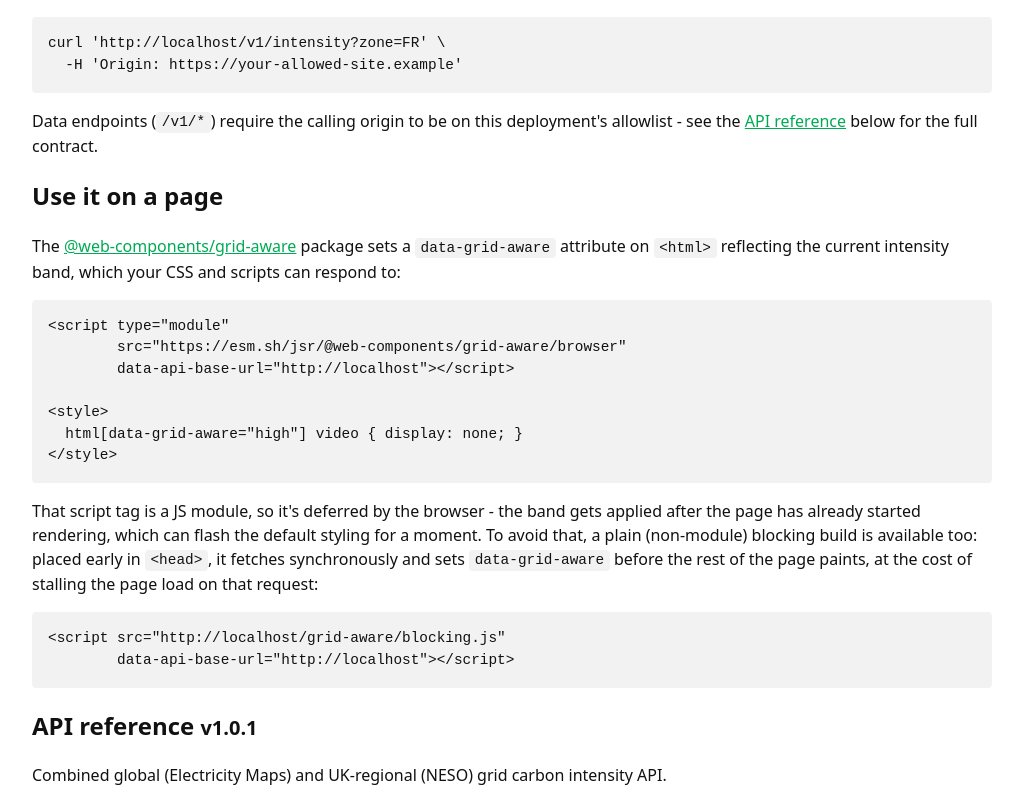
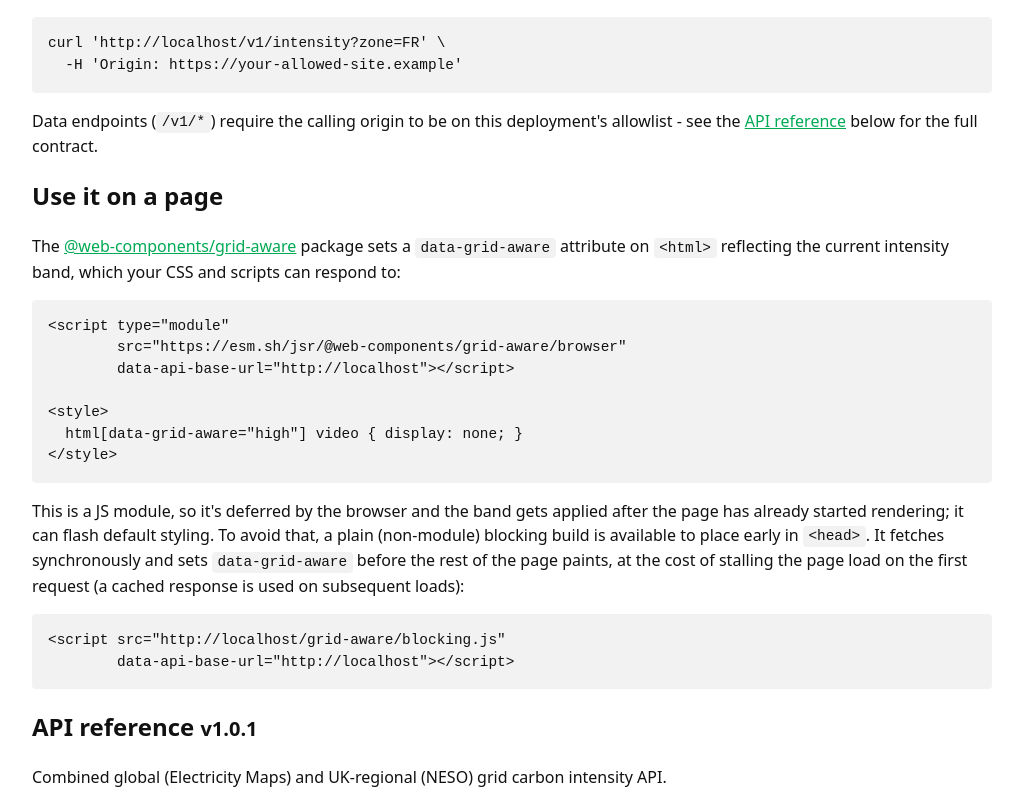
Before and after one commit to jackcarey/grid-aware, a website: page worker/public/index.html in a window 1280 px wide. Shown: the part 375-1170 px from the top of the page, without its empty margins (128-1151 px from the left). Drawn offline with Linux system fonts and the light colour scheme; no server answers.

Commit message:
chore: regenerate stale docs page

```diff
--- a/worker/public/index.html
+++ b/worker/public/index.html
@@ -38,7 +38,6 @@
 <p id="live-intensity">Current grid intensity: <strong id="live-intensity-value">loading&hellip;</strong></p>
 <script type="module">
   import { initGridAware } from "/grid-aware/index.js";
-
   const valueEl = document.getElementById("live-intensity-value");
   initGridAware({
     apiBaseUrl: location.origin,
@@ -79,11 +78,10 @@
   html[data-grid-aware="high"] video { display: none; }
 &lt;/style&gt;</pre>
 <p>
-  That script tag is a JS module, so it's deferred by the browser - the band gets applied
-  after the page has already started rendering, which can flash the default styling for a
-  moment. To avoid that, a plain (non-module) blocking build is available too: placed early
-  in <code>&lt;head&gt;</code>, it fetches synchronously and sets <code>data-grid-aware</code>
-  before the rest of the page paints, at the cost of stalling the page load on that request:
+  This is a JS module, so it's deferred by the browser and the band gets applied
+  after the page has already started rendering; it can flash default styling. To avoid that, a plain (non-module) blocking build is available to place early
+  in <code>&lt;head&gt;</code>. It fetches synchronously and sets <code>data-grid-aware</code>
+  before the rest of the page paints, at the cost of stalling the page load on the first request (a cached response is used on subsequent loads):
 </p>
 <pre>&lt;script src="<span class="this-worker-url">https://your-deployed-url.com</span>/grid-aware/blocking.js"
         data-api-base-url="<span class="this-worker-url">https://your-deployed-url.com</span>"&gt;&lt;/script&gt;</pre>
```
